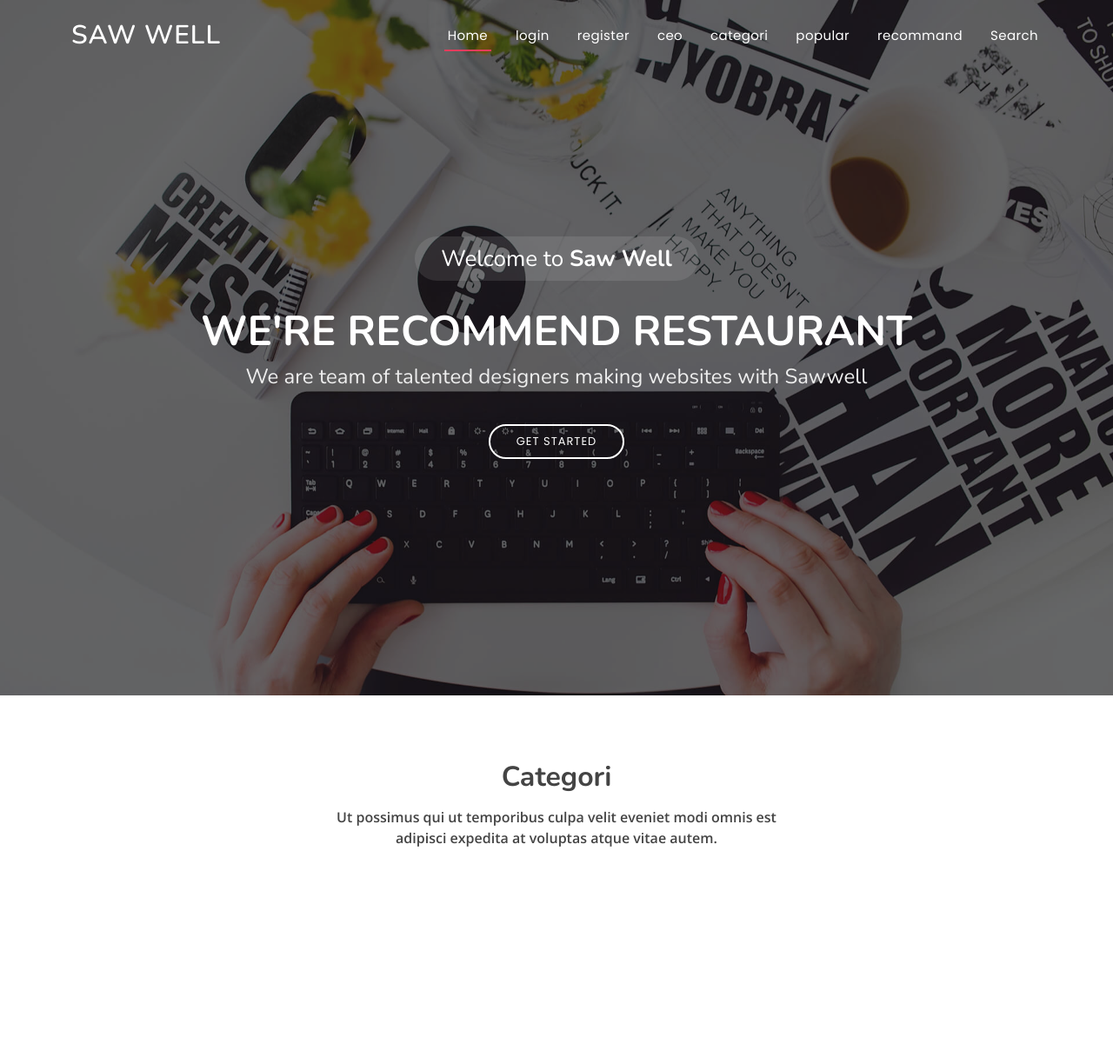
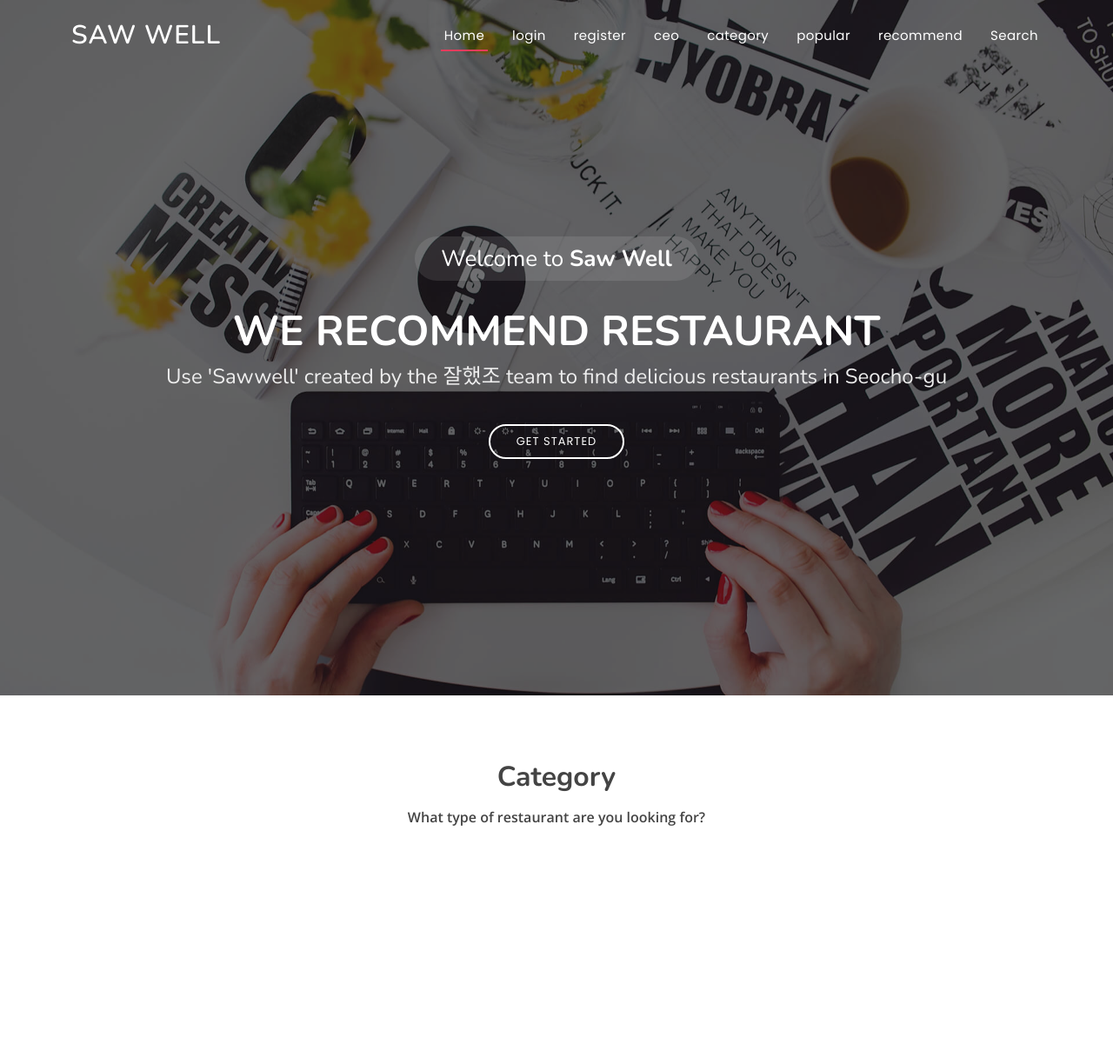
Before and after one commit to iot5project/sawwell, a Django app: template templates/common/home.html in a window 1280 px wide. Shown: the top 1216 px of the page at 87% size. Run offline with Django 4.2, Linux system fonts and the light colour scheme; the template is opened without the code that fills it, so the values that code supplies are empty; some libraries are stand-ins or nearby versions.

Commit message:
home.html, popular.html edit

```diff
--- a/templates/common/home.html
+++ b/templates/common/home.html
@@ -60,9 +60,9 @@
           <li><a class="nav-link scrollto" href="/identify/logout">logout</a></li>
           {% endif %}
           <li><a class="nav-link scrollto" href="/ceo/login">ceo</a></li>
-          <li><a class="nav-link scrollto" href="#services">categori</a></li>
+          <li><a class="nav-link scrollto" href="#services">category</a></li>
           <li><a class="nav-link scrollto " href="#portfolio">popular</a></li>
-          <li><a class="nav-link scrollto" href="#team">recommand</a></li>
+          <li><a class="nav-link scrollto" href="#team">recommend</a></li>
           <li><a class="nav-link scrollto" href="#contact">Search</a></li>
         </ul>
         <i class="bi bi-list mobile-nav-toggle"></i>
@@ -75,8 +75,8 @@
   <section id="hero">
     <div class="hero-container">
       <h3>Welcome to <strong>Saw Well</strong></h3>
-      <h1>We're Recommend Restaurant</h1>
-      <h2>We are team of talented designers making websites with Sawwell</h2>
+      <h1>We Recommend Restaurant</h1>
+      <h2>Use 'Sawwell' created by the 잘했조 team to find delicious restaurants in Seocho-gu</h2>
       <a href="#about" class="btn-get-started scrollto">Get Started</a>
     </div>
   </section><!-- End Hero -->
@@ -88,8 +88,8 @@
       <div class="container">
 
         <div class="section-title">
-          <h3>Categori</h3>
-          <p>Ut possimus qui ut temporibus culpa velit eveniet modi omnis est adipisci expedita at voluptas atque vitae autem.</p>
+          <h3>Category</h3>
+          <p>What type of restaurant are you looking for?</p>
         </div>
       </div>
     </section><!-- End Services Section -->
--- a/templates/home/popular.html
+++ b/templates/home/popular.html
@@ -5,7 +5,7 @@
     <div class="section-title">
       <h2>Popular</h2>
       <h3>Check our <span>Popular Market</span></h3>
-      <p>Ut possimus qui ut temporibus culpa velit eveniet modi omnis est adipisci expedita at voluptas atque vitae autem.</p>
+      <p>Here are the top 9 highly rated restaurants</p>
     </div>
 
     {% for r in rank_list %}
```
